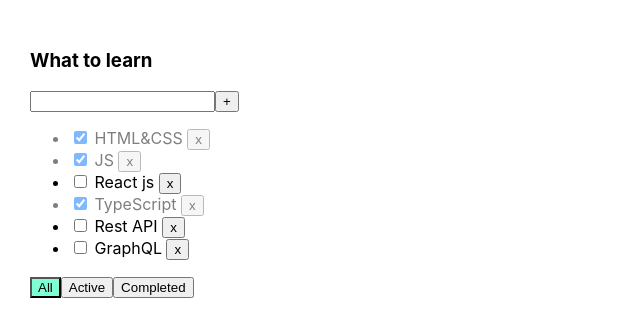
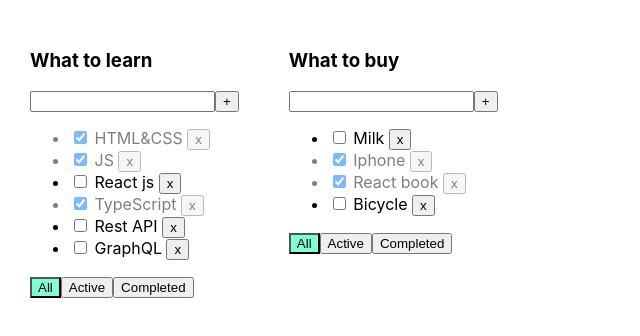
Before and after one commit to kipishinsky/tstodolist, a React (Create React App) app: page / in a window 1280 px wide. Shown: the top 336 px of the page, without its empty margins (0-640 px from the left). Built offline with nearby package versions, Linux system fonts and the light colour scheme.

Commit message:
Todolist TS 05

```diff
--- a/src/App.css
+++ b/src/App.css
@@ -1,24 +1,40 @@
 .App {
-  padding: 30px;
-  display: flex;
+  padding: 30px; /*
+  Свойство padding устанавливает внутренние отступы/поля со всех сторон элемента.
+  */
+  display: flex; /*
+Внутренние div-ы выстраиваются в ряд (вдоль главной оси) колонками
+одинаковой высоты, независимо от содержимого.
+*/
 }
 
 .App > div {
-  margin-right: 50px;
+  margin-right: 50px; /*
+  Устанавливает величину отступа от правого края элемента.
+  */
 }
 
 .error {
-  border: red 1px solid;
+  border: red 1px solid; /*
+  Универсальное свойство border позволяет одновременно установить толщину,
+  стиль и цвет границы вокруг элемента
+  */
 }
 
 .error-message {
-  color: red;
+  color: red; /*
+  цвет
+  */
 }
 
 .active-filter {
-  background-color: aquamarine;
+  background-color: aquamarine; /*
+  Определяет цвет фона элемента
+  */
 }
 
 .is-done {
-  opacity: 0.5;
+  opacity: 0.5; /*
+  Определяет уровень прозрачности элемента веб-страницы.
+  */
 }
--- a/src/App.tsx
+++ b/src/App.tsx
@@ -1,11 +1,17 @@
 import React, {useState} from 'react';
 import './App.css';
-import {TaskType, Todolist} from "./Todolist";
+import {Todolist} from "./Todolist";
 
 import {v1} from "uuid"; // генерит айдишки
 
 
-export type FilterValuesType = "All" | "Active" | "Completed" ; // тип значения фильтров (пропсов) для кнопок
+export type FilterValuesType = 'All' | 'Active' | 'Completed' ; // тип значения фильтров (пропсов) для кнопок
+
+export type TodolistsType = {
+    id: string
+    title: string
+    filter: FilterValuesType
+}
 
 function App() {
 
@@ -73,7 +79,7 @@ function App() {
 
     </div>*/
 
-    //стейт тасок tasks массив тасок, setTasks функция, которая может поменять массив тасок
+/*    //стейт тасок tasks массив тасок, setTasks функция, которая может поменять массив тасок
     let [tasks, setTasks] = useState <Array<TaskType>> ([   // массив тасок const - неизменяемо //  useState хранит массив <Array<TaskType>> (useState <Array<TaskType>>) , который к нам приходит через export из todolist и  обязательный инпут там, куда он пришел и используется. Тем самым мы указали тайп скрипту где нужно отслеживать все значения
         { id: v1(), title: "HTML&CSS", isDone: true},
         { id: v1(), title: "JS", isDone: true},
@@ -81,67 +87,107 @@ function App() {
         { id: v1(), title: "TypeScript", isDone: true},
         { id: v1(), title: "Rest API", isDone: false},
         { id: v1(), title: "GraphQL", isDone: false}
-    ]);
+    ]);*/
 
-    // менять значение кнопок алл, актив, комлитед
-    let [filter, setFilter] = useState <FilterValuesType> ("All"); // со старта висит ALL.  useState хранит массив FilterValuesType (useState <FilterValuesType>)
-    let tasksForTodolist = tasks; // не можем менять напрямую стейт тасок
-        if (filter === "Active") { // при нажатии кнопки active
-            tasksForTodolist = tasks.filter (t => t.isDone === false); // если при фильтре у таски isDone = false, от пропустят таски только с false
+    let todoListId1 = v1();
+    let todoListId2 = v1();
+
+
+    let [todolists, setTodolists] = useState <Array<TodolistsType>> ([
+        {
+            id: todoListId1,
+            title: 'What to learn',
+            filter: 'All'
+            },
+
+        {
+            id: todoListId2,
+            title: 'What to buy',
+            filter: 'All'
             }
-        if (filter === "Completed") { // при нажатии кнопки Completed
-            tasksForTodolist = tasks.filter (t => t.isDone === true); // если при фильтре у таски isDone = true, от пропустят таски только с true
-        }
+    ])
+
+
+    let [tasks, setTasks] = useState ({
+        [todoListId1]: [
+            { id: v1(), title: "HTML&CSS", isDone: true},
+            { id: v1(), title: "JS", isDone: true},
+            { id: v1(), title: "React js", isDone: false},
+            { id: v1(), title: "TypeScript", isDone: true},
+            { id: v1(), title: "Rest API", isDone: false},
+            { id: v1(), title: "GraphQL", isDone: false}
+        ],
+        [todoListId2]: [
+            {id: v1(), title: 'Milk', isDone: false},
+            {id: v1(), title: 'Iphone', isDone: true},
+            {id: v1(), title: 'React book', isDone: true},
+            {id: v1(), title: 'Bicycle', isDone: false}
+        ]
+    })
 
     // меняем данные кнопок не хардкодом, а при нажатии (change Filter - изменить фильтр)
-    function changeFilter (value: FilterValuesType) { // принимает значение value. value строго типизированно FilterValuesType
-        setFilter (value); // когда в value попадет значение через колбеки из нажатой кнопки в тудулисте: либо ALL, либо Active, либо Completed, то функция setFilter изменит стейт родителя и реакт запустит перерисовку
+    function changeFilter (value: FilterValuesType, todoListId: string) {
+        let todolist = todolists.find ( tl => tl.id === todoListId);
+        if (todolist) {
+            todolist.filter = value
+            setTodolists ([...todolists])
+        }
     }
 
     // добавление новой таски
-    function addNewTask (title: string) {
-        let task = {
-            id: v1(),
-            title: title,
-            isDone: false
-        };
-        let newTasks = [task, ...tasks];
-        setTasks (newTasks);
+    function addNewTask (title: string, todoListId: string) {
+        let todoListTasks = tasks[todoListId]; // достанем нужный массив по todolistID
+        let task = {id: v1(), title: title, isDone: false}; // перезапишем в этом объекте массив для нужного тудулиста копией,
+        tasks[todoListId] = [task, ...todoListTasks];
+        setTasks({...tasks})
     }
 
     // удаление таски по id
-    function removeTask (id: string) { // propsы строка
-        let filteredTasks = tasks.filter( (t) => t.id !== id) // метод filter массива пробегает по всем объектам и
-        // заносит в новый объект только те элементы, которые удоволетворяют условиям ( отрисовывается каждая таска которая не равна удаленному ID)
-        setTasks (filteredTasks); // функция setTasks кидает отфильтрованный массив filteredTasks в стейт и раз мы изменили стейт, то реакт автоматически запускает перерисовку
+    function removeTask (id: string, todoListId: string) {  // propsы строка
+
+        let todoListTasks = tasks[todoListId];
+        tasks[todoListId] = todoListTasks.filter (t => t.id != id);
+        setTasks({... tasks})
     }
 
     // change Status - изменить статус, изменить статус таски в isDone
-    function changeStatus (id: string, isDone: boolean) { // функция changeStatus принимает строкой айдишник из библиотеки v1, isDone булевы
-        let task = tasks.find ( t => t.id === id ); // find ищет id-шку в массиве tasks и пропускает таску по определенному id
+    function changeStatus (id: string, isDone: boolean, todoListId: string) { // функция changeStatus принимает строкой айдишник из библиотеки v1, isDone булевы
+        let todoListTasks = tasks[todoListId];
+        let task = todoListTasks.find (t=> t.id === id)
         if (task) {
             task.isDone = isDone;
-            setTasks ([...tasks]);
+            setTasks ({... tasks})
         }
-        // функция ждет в пропсах данные из колбеков ( нажали на кнопку, поменяли галку, пришла смена галки в функция и пришел вместе с галкой айдишник таски у которой сменилась галка)
-        // task = массив тасок фильтруется методом find (возвращает значение первого элемента в массиве, который соответствует условию в переданной функции, или undefined, если ни один элемент не удовлетворяет условию в переданной функции)
-        // и как только находится таска с нужным id(t.id === id) она преобразуется в таску t и let task = t (таске с верным айдишником)
-        // и если таска (if (task)) пришла со значение true или false в пропсах (task.isDone) то поменяй мне это значение в стейте task.isDone = isDone;
-        // и потом вызываем функцию setTasks  и кладем в нее ([...tasks]) новые измененный стейт тасок
-
-    };
+    }
 
     return (
         <div className={'App'}>
+            {
+                todolists.map ( (tl) => {
+                    let allTodoListTasks = tasks[tl.id];
+                    let tasksForTodoList = allTodoListTasks;
+                    if (tl.filter === 'Active') { // при нажатии кнопки active
+                        tasksForTodoList = allTodoListTasks.filter ( t => t.isDone === false) // если при фильтре у таски isDone = false, от пропустят таски только с false
+                    }
+                    if (tl.filter === 'Completed') { // при нажатии кнопки Completed
+                        tasksForTodoList = allTodoListTasks.filter ( t => t.isDone === true) // если при фильтре у таски isDone = true, от пропустят таски только с true
+                    }
+
+                    return (
                         <Todolist
-                title={"What to learn"} // заголовки компоненты
-                tasks={tasksForTodolist}  // отфильтрованные таски по кнопкам
+                            key={tl.id}
+                            id={tl.id}
+                            title={tl.title} // заголовки компоненты
+                            tasks={tasksForTodoList}  // отфильтрованные таски по кнопкам
                             removeTask={removeTask} //  удаление таски
                             changeFilter={changeFilter} // юзабельность кнопок all active completed
                             addNewTask={addNewTask} // добавление новой таски
                             changeTaskStatus={changeStatus} //передаем функцию, чтобы менять статус таске
-                filter={filter} // передаем массив фильтров let [filter, setFilter] = useState <FilterValuesType>
+                            filter={tl.filter} // передаем массив фильтров let [filter, setFilter] = useState <FilterValuesType>
                         />
+                    )
+                })
+            }
         </div>
     );
 }
--- a/src/Todolist.tsx
+++ b/src/Todolist.tsx
@@ -1,5 +1,5 @@
 import React, {ChangeEvent, KeyboardEvent, useState} from 'react';
-import {FilterValuesType} from "./App";
+import {FilterValuesType, TodolistsType} from "./App";
 
 // условия типов пропсов для тасок
 export type TaskType = { //type какого типа будут таски, использующиеся в PropsType  Array<TaskType>
@@ -10,13 +10,14 @@ export type TaskType = { //type какого типа будут таски, и
 
 // условия типов пропсов для функции тудулист
 type PropsType = {
+    id: string
     title: string // в title можно писать только строку
     tasks: Array<TaskType> // тип массив объектов // type TaskType
     // tasks: TaskType []  - можно так же писать и будет работать
-    removeTask: (taskId: string) => void // удаление тасок происходит только по id и типу string. принимает айдишник и ничего не возращает
-    changeFilter: (value: FilterValuesType ) => void // в changeFilter можно указать только строку и точное название ("All" |(<- или) "Active" |(<- или) "Completed") или алл или актив или комплетед. ТС будет следить за правильностью написания данных
-    addNewTask: (title: string) => void // функция которая принимает title string и ничего не возвращает
-    changeTaskStatus: (id: string, isDone: boolean) => void //isDone меняет значения
+    removeTask: (id: string, todoListId: string) => void // удаление тасок происходит только по id и типу string. принимает айдишник и ничего не возращает
+    changeFilter: (value: FilterValuesType, todoListId: string) => void // в changeFilter можно указать только строку и точное название ("All" |(<- или) "Active" |(<- или) "Completed") или алл или актив или комплетед. ТС будет следить за правильностью написания данных
+    addNewTask: (title: string, todoListId: string) => void // функция которая принимает title string и ничего не возвращает
+    changeTaskStatus: (id: string, isDone: boolean, todoListId: string) => void //isDone меняет значения
     filter: FilterValuesType
 }
 
@@ -36,7 +37,7 @@ export function Todolist (props: PropsType) { // props: any - что угодн
     // новое добавление таски с защитой от пустого инпута
     const addTaskClickButton = () => {
       if (newTaskTitle.trim() !== '') {
-          props.addNewTask(newTaskTitle);
+          props.addNewTask(newTaskTitle, props.id);
           setNewTaskTitle('');
       } else {
           setError('Title is required');
@@ -68,9 +69,9 @@ export function Todolist (props: PropsType) { // props: any - что угодн
     }
 
     // кнопки
-    const onAllClickHandler = () => {props.changeFilter ("All")} // кнопка all отдает значение наверх и в APP уже меняется стейт
-    const onActiveClickHandler = () => {props.changeFilter ("Active")} // кнопка Active отдает значение наверх и в APP уже меняется стейт
-    const onCompletedClickHandler = () => {props.changeFilter ("Completed")} // кнопка Completed отдает значение наверх и в APP уже меняется стейт
+    const onAllClickHandler = () => {props.changeFilter ('All', props.id)} // кнопка all отдает значение наверх и в APP уже меняется стейт
+    const onActiveClickHandler = () => {props.changeFilter ('Active', props.id)} // кнопка Active отдает значение наверх и в APP уже меняется стейт
+    const onCompletedClickHandler = () => {props.changeFilter ('Completed', props.id)} // кнопка Completed отдает значение наверх и в APP уже меняется стейт
 
     return (
         <div>
@@ -90,11 +91,11 @@ export function Todolist (props: PropsType) { // props: any - что угодн
                 {
                     props.tasks.map ((t) => { // метод map на основе всех элементов создает новый массив с видоизменными элементами (другими объектами)
 
-                        const onClickHandler = () => props.removeTask(t.id) //при нажатии кнопки удаляется таска. ВАЖНО функция removeTask вызывается и туда залетают параметры с id и улетает назад в колбеке
+                        const onClickHandler = () => props.removeTask(t.id, props.id) //при нажатии кнопки удаляется таска. ВАЖНО функция removeTask вызывается и туда залетают параметры с id и улетает назад в колбеке
 
                         const onChangeHandler = (e: ChangeEvent<HTMLInputElement>) => {
                             let newIsDoneValue = e.currentTarget.checked;
-                            props.changeTaskStatus (t.id, newIsDoneValue);
+                            props.changeTaskStatus (t.id, newIsDoneValue, props.id);
                             // const onChangeHandler = (e: ChangeEvent<HTMLInputElement>) => {
                             //    let newIsDoneValue = e.currentTarget.checked;
                             //    props.changeTaskStatus (t.id, newIsDoneValue);
@@ -107,7 +108,7 @@ export function Todolist (props: PropsType) { // props: any - что угодн
                                     onChange={onChangeHandler}
                                     checked={t.isDone}/> {/*состояние галки*/}
                                 <span>{t.title}</span> {/*сами таски*/}
-                                <button onClick={onClickHandler}>x</button>
+                                <button onClick={onClickHandler}>x</button> {/* удаляем таску */}
                             </li>)
                         })
                 }
```
Lines whose indentation alone changed are shown as unchanged.
